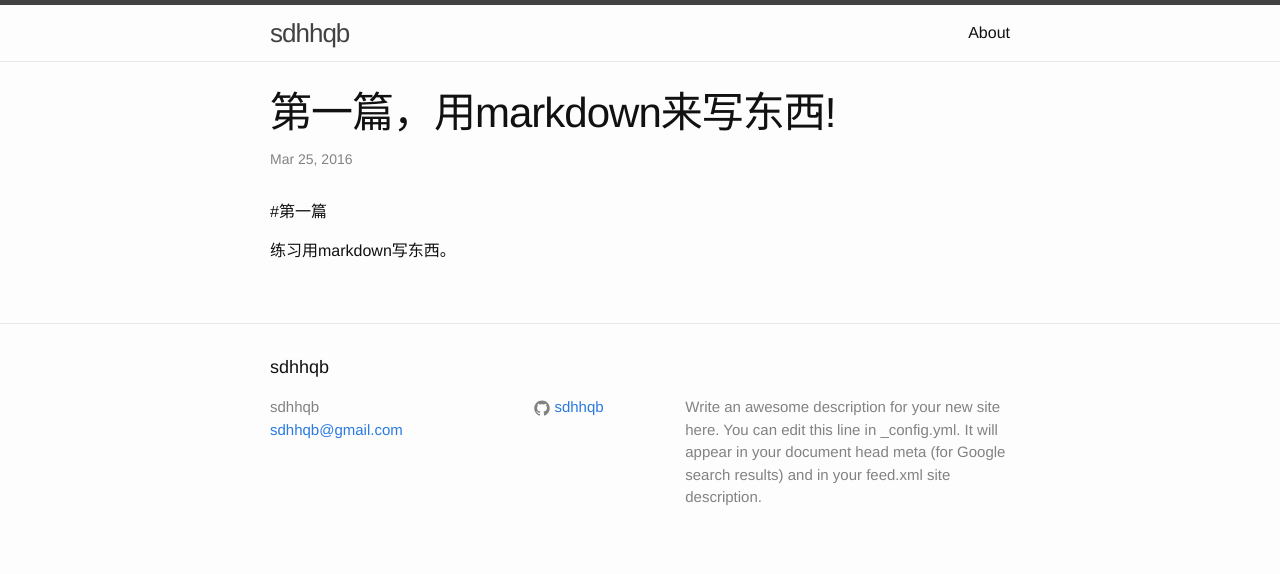
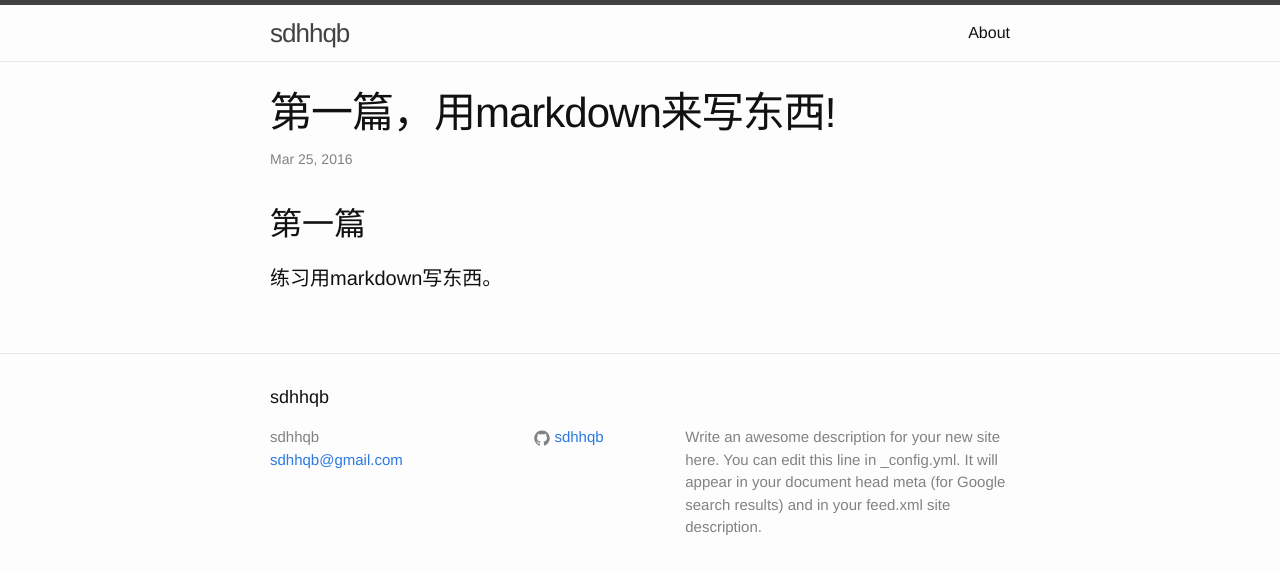
Before and after one commit to sdhhqb/sdhhqb.github.io, a Jekyll site: the page built from _posts/2016-03-30-try-markdown.markdown, in a window 1280 px wide. Shown: the top 574 px of the page. Built offline with Jekyll 4.4.1, drawn with Linux system fonts in a browser that asks for light colours.

```diff
--- a/_posts/2016-03-30-try-markdown.markdown
+++ b/_posts/2016-03-30-try-markdown.markdown
@@ -4,6 +4,6 @@ title:  "第一篇，用markdown来写东西!"
 date:   2016-03-25 17:26:45 +0800
 categories: jekyll update
 ---
-#第一篇
+## 第一篇
 
-练习用markdown写东西。
+#### 练习用markdown写东西。
```
